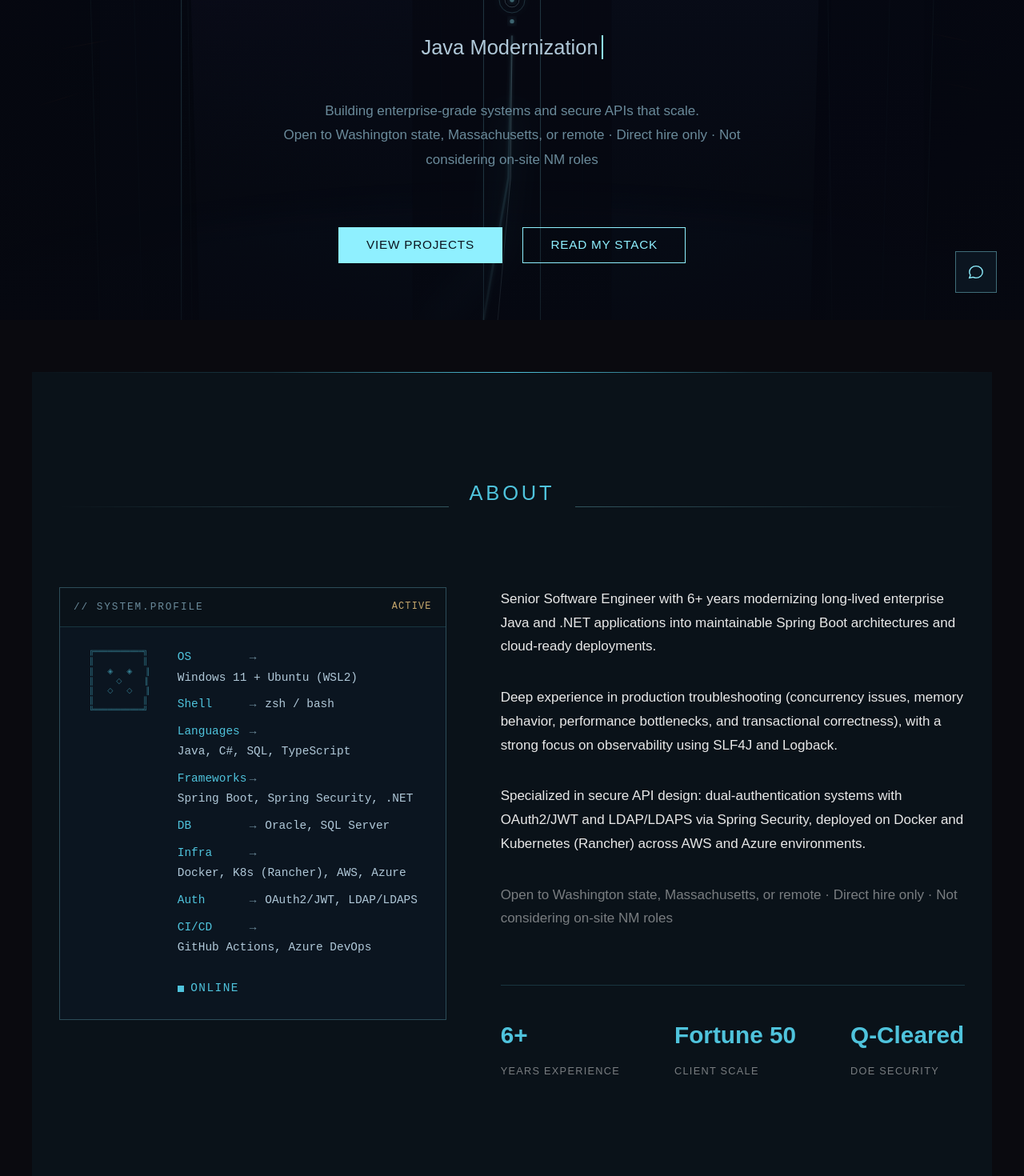
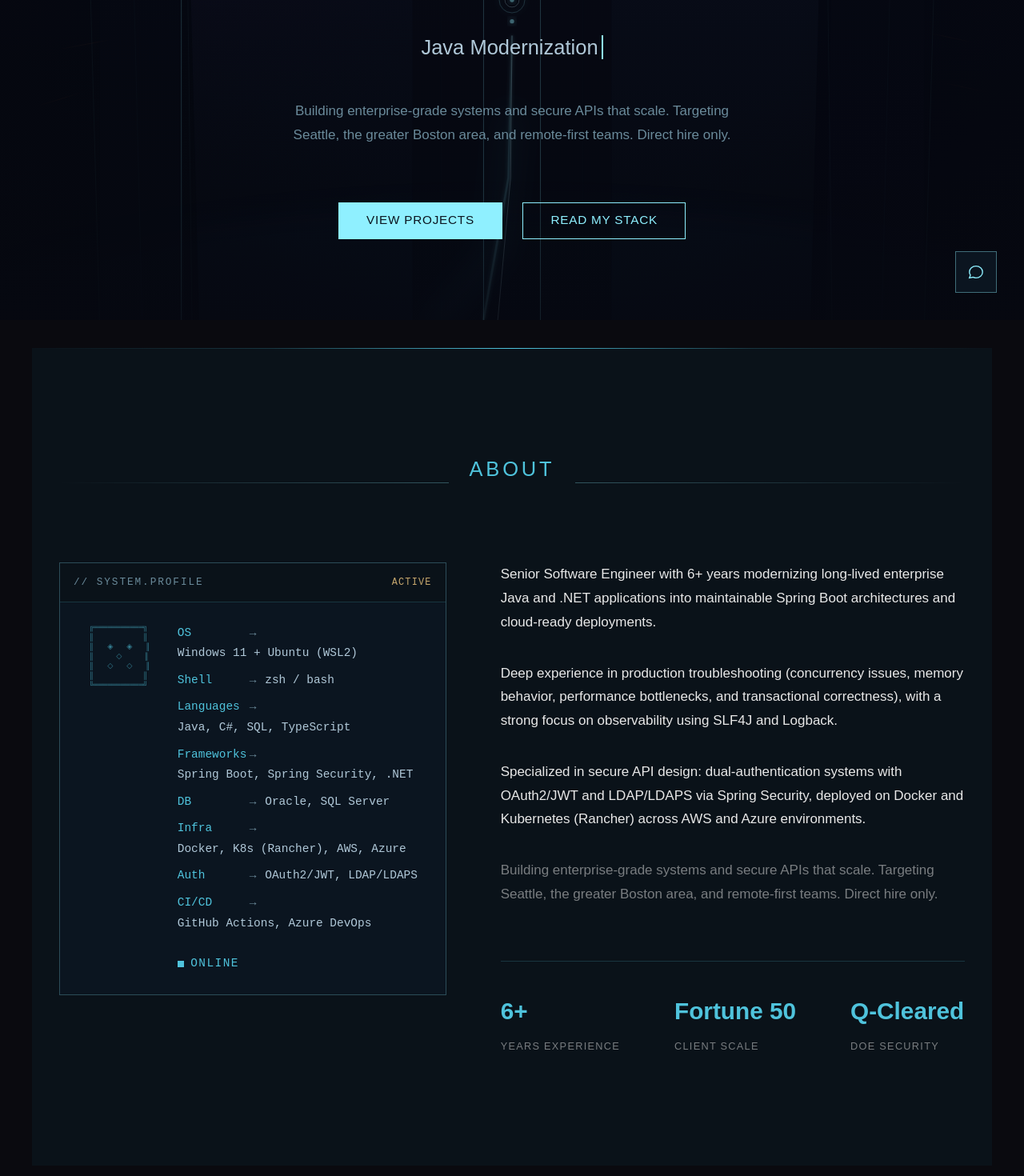
Before and after one commit to ArchaicScribe/dev-site, a React (Vite) app: page / in a window 1280 px wide. Shown: the part 400-1870 px from the top of the page at 80% size. Built offline with nearby package versions, Linux system fonts and the light colour scheme.

Commit message:
Fix/gold theme background (#36)
* fix: gold theme now visually distinct — warm amber cards, gold accents, theme-aware SVG background

* update hero tagline to positive location framing

```diff
--- a/src/components/About.jsx
+++ b/src/components/About.jsx
@@ -26,7 +26,7 @@ export function About() {
             <p style={{ marginBottom: '2rem' }}>Senior Software Engineer with 6+ years modernizing long-lived enterprise Java and .NET applications into maintainable Spring Boot architectures and cloud-ready deployments.</p>
             <p style={{ marginBottom: '2rem' }}>Deep experience in production troubleshooting (concurrency issues, memory behavior, performance bottlenecks, and transactional correctness), with a strong focus on observability using SLF4J and Logback.</p>
             <p style={{ marginBottom: '2rem' }}>Specialized in secure API design: dual-authentication systems with OAuth2/JWT and LDAP/LDAPS via Spring Security, deployed on Docker and Kubernetes (Rancher) across AWS and Azure environments.</p>
-            <p style={{ marginBottom: '4rem', color: 'var(--text-muted)' }}>Open to Washington state, Massachusetts, or remote · Direct hire only · Not considering on-site NM roles</p>
+            <p style={{ marginBottom: '4rem', color: 'var(--text-muted)' }}>Building enterprise-grade systems and secure APIs that scale. Targeting Seattle, the greater Boston area, and remote-first teams. Direct hire only.</p>
             <div className="about-stats-row" style={{ display: 'flex', gap: '4rem', paddingTop: '2rem', borderTop: '1px solid var(--ui-input-border)' }}>
               <div className="about-stat-item" style={statStyle}><span className="about-stat-value" style={{ fontFamily: "'Orbitron', sans-serif", fontSize: '1.75rem', fontWeight: 600, color: 'var(--accent-secondary)' }}>6+</span><span className="about-stat-label" style={{ fontFamily: "'Exo 2', sans-serif", fontSize: '0.75rem', color: 'var(--text-muted)', textTransform: 'uppercase', letterSpacing: '0.1em' }}>Years Experience</span></div>
               <div className="about-stat-item" style={statStyle}><span className="about-stat-value" style={{ fontFamily: "'Orbitron', sans-serif", fontSize: '1.75rem', fontWeight: 600, color: 'var(--accent-secondary)' }}>Fortune 50</span><span className="about-stat-label" style={{ fontFamily: "'Exo 2', sans-serif", fontSize: '0.75rem', color: 'var(--text-muted)', textTransform: 'uppercase', letterSpacing: '0.1em' }}>Client Scale</span></div>
--- a/src/components/Contact.jsx
+++ b/src/components/Contact.jsx
@@ -79,7 +79,7 @@ export function Contact() {
             letterSpacing: '0.04em',
             textAlign: 'center'
           }}>
-            Remote · Open to relocation · Direct hire only · Not considering on-site NM roles
+            Building enterprise-grade systems and secure APIs that scale. Targeting Seattle, the greater Boston area, and remote-first teams. Direct hire only.
           </div>
         </motion.div>
         <motion.form style={{ textAlign: 'left', backgroundColor: 'var(--ui-panel-bg)', border: '1px solid var(--ui-input-border)', padding: '2rem' }} onSubmit={handleSubmit} variants={fadeUpVariants}>
--- a/src/components/Hero.jsx
+++ b/src/components/Hero.jsx
@@ -92,7 +92,7 @@ export function Hero() {
           </span>
         </motion.div>
         <motion.p style={{ fontFamily: "'Exo 2', sans-serif", fontSize: '1rem', fontWeight: 300, color: 'var(--chat-muted)', lineHeight: 1.8, marginBottom: '4rem', maxWidth: '600px', margin: '0 auto 4rem' }} variants={itemVariants}>
-          Building enterprise-grade systems and secure APIs that scale.<br />Open to Washington state, Massachusetts, or remote · Direct hire only · Not considering on-site NM roles
+          Building enterprise-grade systems and secure APIs that scale. Targeting Seattle, the greater Boston area, and remote-first teams. Direct hire only.
         </motion.p>
         <motion.div style={{ display: 'flex', gap: '1.5rem', justifyContent: 'center', flexWrap: 'wrap' }} variants={itemVariants}>
           <a href="#projects" className="btn btn-primary" onClick={(e) => handleScrollTo(e, 'projects')} style={{ minWidth: '180px', backgroundColor: 'var(--ui-button-bg)', borderColor: 'var(--ui-button-bg)', color: 'var(--ui-button-text)' }}>VIEW PROJECTS</a>
```
